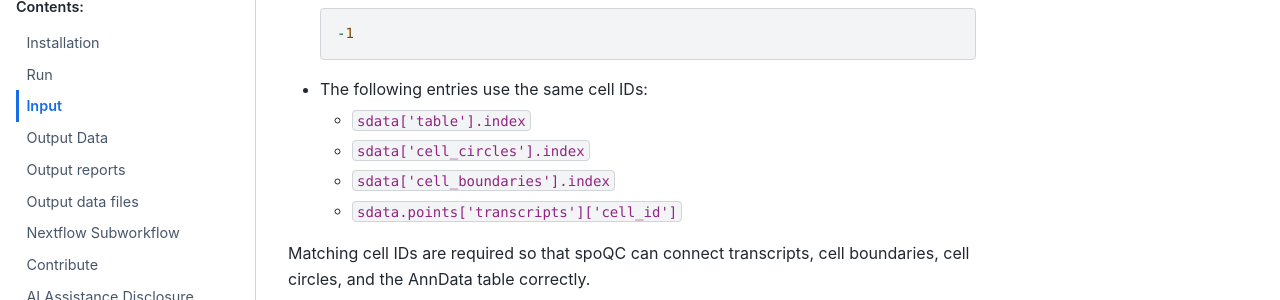
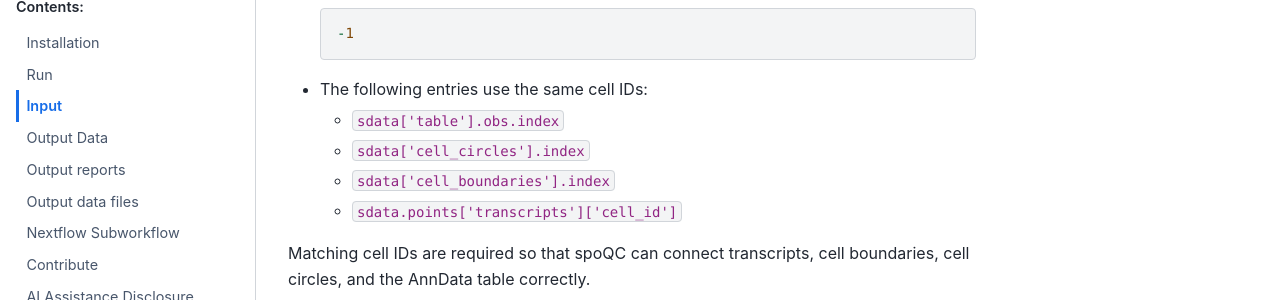
Before and after one commit to heylf/spoQC, a Sphinx documentation site: the page built from docs/source/input.md, in a window 1280 px wide and 900 px high, scrolled down 610 px. Shown: the part 148-448 px from the top of the window. Built offline with Sphinx 7.4.7 and the Sphinx Book theme 1.1.4, drawn with Linux system fonts in a browser that asks for light colours.

Commit message:
change to input.md

```diff
--- a/docs/source/input.md
+++ b/docs/source/input.md
@@ -36,7 +36,7 @@ with coordinate systems:
 
 - The following entries use the same cell IDs:
 
-  - `sdata['table'].index`
+  - `sdata['table'].obs.index`
   - `sdata['cell_circles'].index`
   - `sdata['cell_boundaries'].index`
   - `sdata.points['transcripts']['cell_id']`
```
